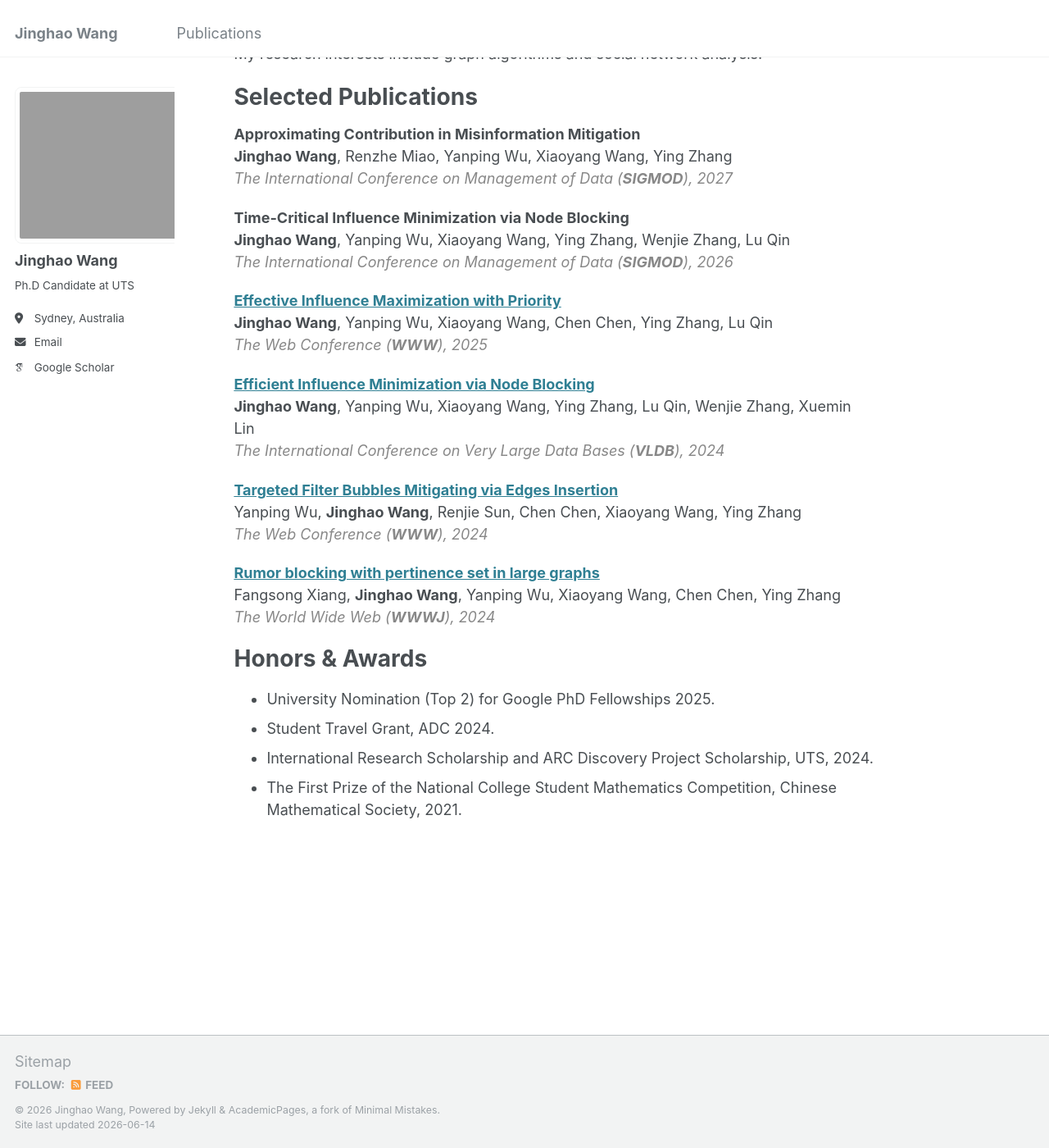
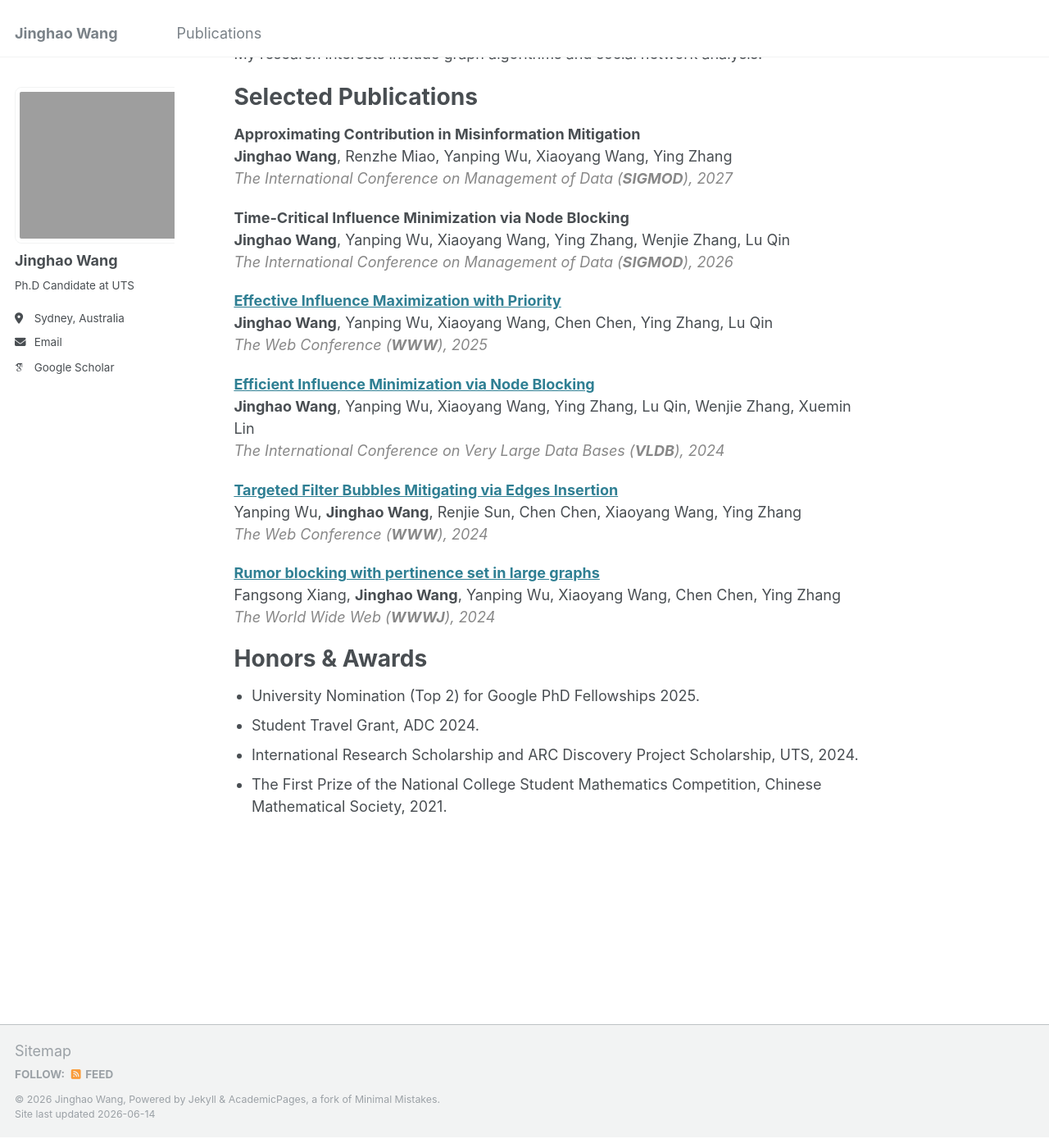
Before and after one commit to wjh0116/wjh0116.github.io, a Jekyll site: the page built from _pages/about.md, in a window 1280 px wide and 1400 px high, scrolled down 174 px. Shown: the whole window at 82% size. Built offline with Jekyll 4.4.1, drawn with Linux system fonts in a browser that asks for light colours; some web fonts are replaced.

Commit message:
Fix left alignment of Honors & Awards list
Use a left-aligned .award-list (bullets near the page left edge) so the
section lines up with the Selected Publications block above instead of
inheriting the theme's large default list indent.

Co-Authored-By: Claude Opus 4.8 (1M context) <noreply@anthropic.com>

```diff
--- a/_pages/about.md
+++ b/_pages/about.md
@@ -23,6 +23,8 @@ Selected Publications
 .pub-list .authors { display: block; }
 .pub-list .authors .me { font-weight: 700; }
 .pub-list .venue { display: block; color: #888; font-style: italic; }
+.award-list { margin: 0.5em 0 0; padding-left: 1.2em; }
+.award-list li { margin-bottom: 0.5em; line-height: 1.5; }
 </style>
 
 <!-- To add a paper, copy one <li> block below.
@@ -73,7 +75,9 @@ Selected Publications
 Honors & Awards
 ======
 
-- University Nomination (Top 2) for Google PhD Fellowships 2025.
-- Student Travel Grant, ADC 2024.
-- International Research Scholarship and ARC Discovery Project Scholarship, UTS, 2024.
-- The First Prize of the National College Student Mathematics Competition, Chinese Mathematical Society, 2021.
+<ul class="award-list">
+<li>University Nomination (Top 2) for Google PhD Fellowships 2025.</li>
+<li>Student Travel Grant, ADC 2024.</li>
+<li>International Research Scholarship and ARC Discovery Project Scholarship, UTS, 2024.</li>
+<li>The First Prize of the National College Student Mathematics Competition, Chinese Mathematical Society, 2021.</li>
+</ul>
```
